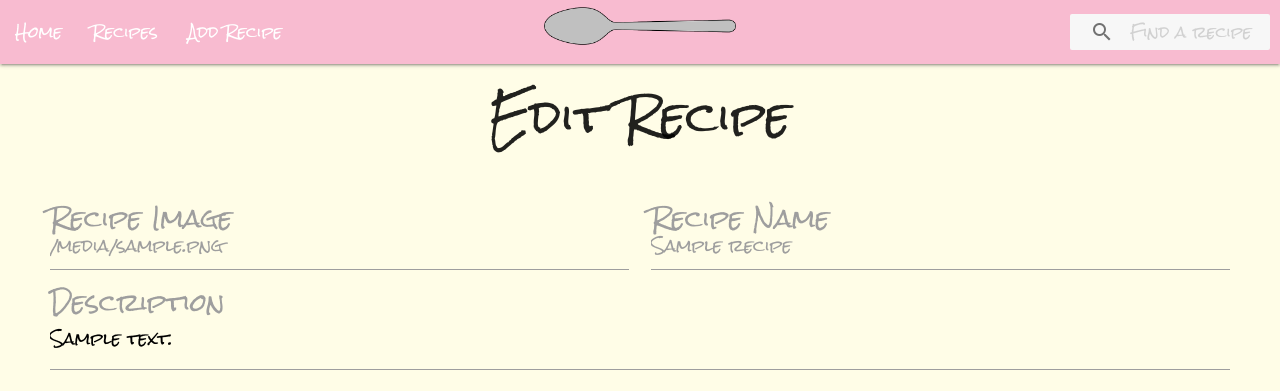
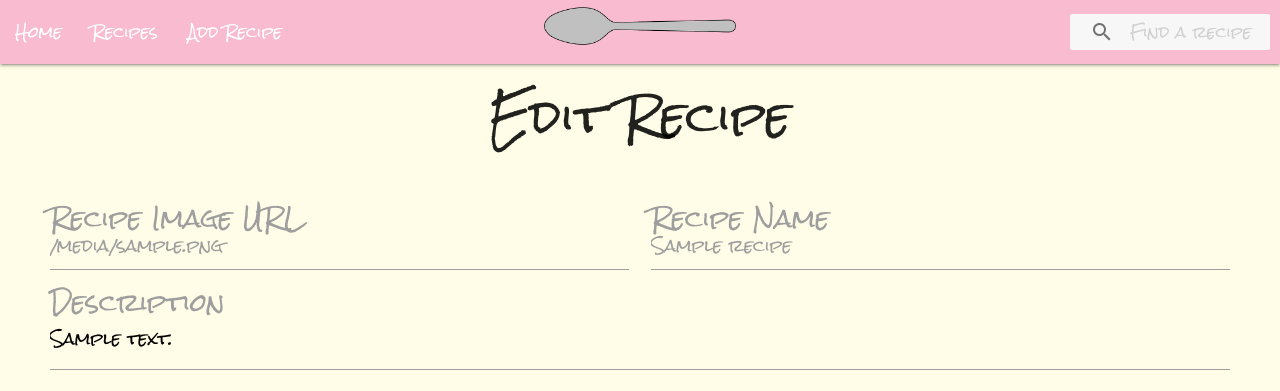
Before and after one commit to pazcm/cook-book, a Flask app: template templates/edit-recipe.html in a window 1280 px wide. Shown: the top 391 px of the page. Run offline with Flask 3, Linux system fonts and the light colour scheme; the template is opened without the code that fills it: most values are stand-ins (such as "Sample title", 1, 10 or a date in 2020); some libraries are stand-ins or nearby versions; some web fonts are replaced.

Commit message:
update 'update' method

```diff
--- a/app.py
+++ b/app.py
@@ -71,7 +71,7 @@ def edit_recipe(recipes_id):
 def update_recipe(recipes_id):
 
     recipes = mongo.db.recipes
-    recipes.update( {'_id': ObjectId(recipes_id)},
+    recipes.update_one( {'_id': ObjectId(recipes_id)},
         {
         'image': request.form.get('image'),
         'name': request.form.get('name'),
--- a/templates/edit-recipe.html
+++ b/templates/edit-recipe.html
@@ -5,8 +5,8 @@
       <form action="{{ url_for('update_recipe', recipes_id=recipes._id) }}" method="POST" class="col s12 recipe-form">
         <div class="row">
           <div class="input-field col s6">
-            <input type="text" name="image" id="image" placeholder="Add image URL address" value="{{recipes.image}}" required>
-            <label for="image">Recipe Image</label>
+            <input type="text" name="image" id="image" placeholder="Add URL address" value="{{recipes.image}}" required>
+            <label for="image">Recipe Image URL</label>
           </div>
           <div class="input-field col s6">
             <input id="recipe_name" name="name" type="text" placeholder="Title" value="{{recipes.name}}" class="validate" required>
```
